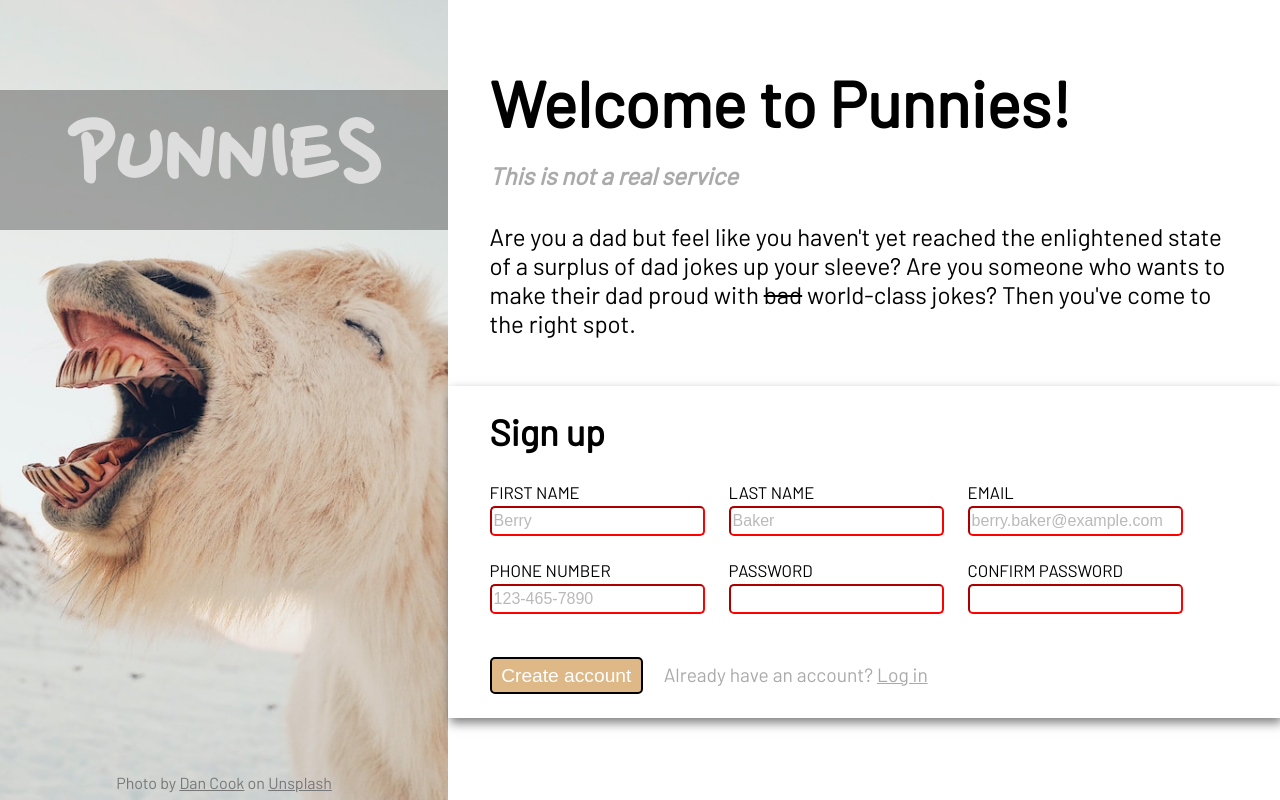
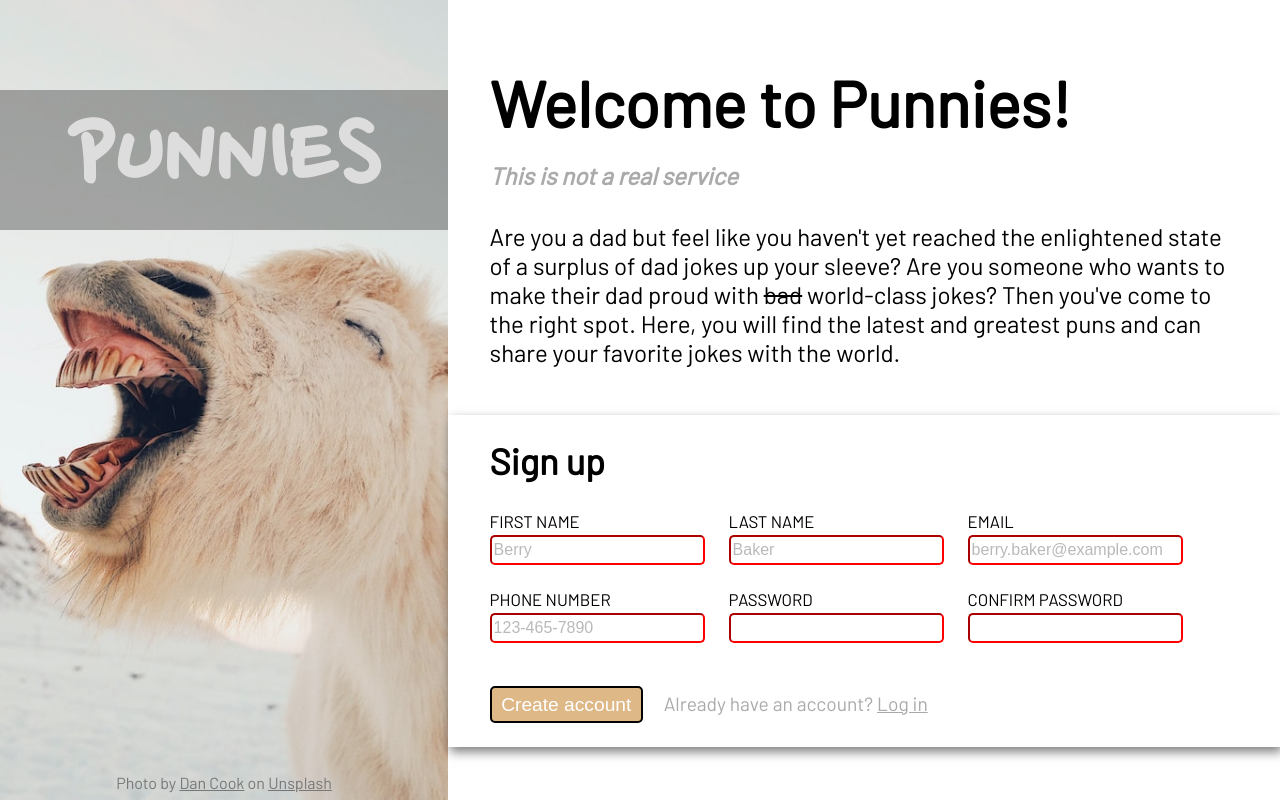
Before and after one commit to rybak2Z/TOP-sign-up-form, a plain HTML site: page src/index.html in a window 1280 px wide. Drawn offline with Linux system fonts and the light colour scheme.

Commit message:
Improve introduction text

```diff
--- a/src/index.html
+++ b/src/index.html
@@ -24,7 +24,8 @@
         Are you a dad but feel like you haven't yet reached the enlightened
         state of a surplus of dad jokes up your sleeve? Are you someone who
         wants to make their dad proud with <s>bad</s> world-class jokes? Then
-        you've come to the right spot.
+        you've come to the right spot. Here, you will find the latest and
+        greatest puns and can share your favorite jokes with the world.
       </p>
       <form>
         <h2>Sign up</h2>
```
